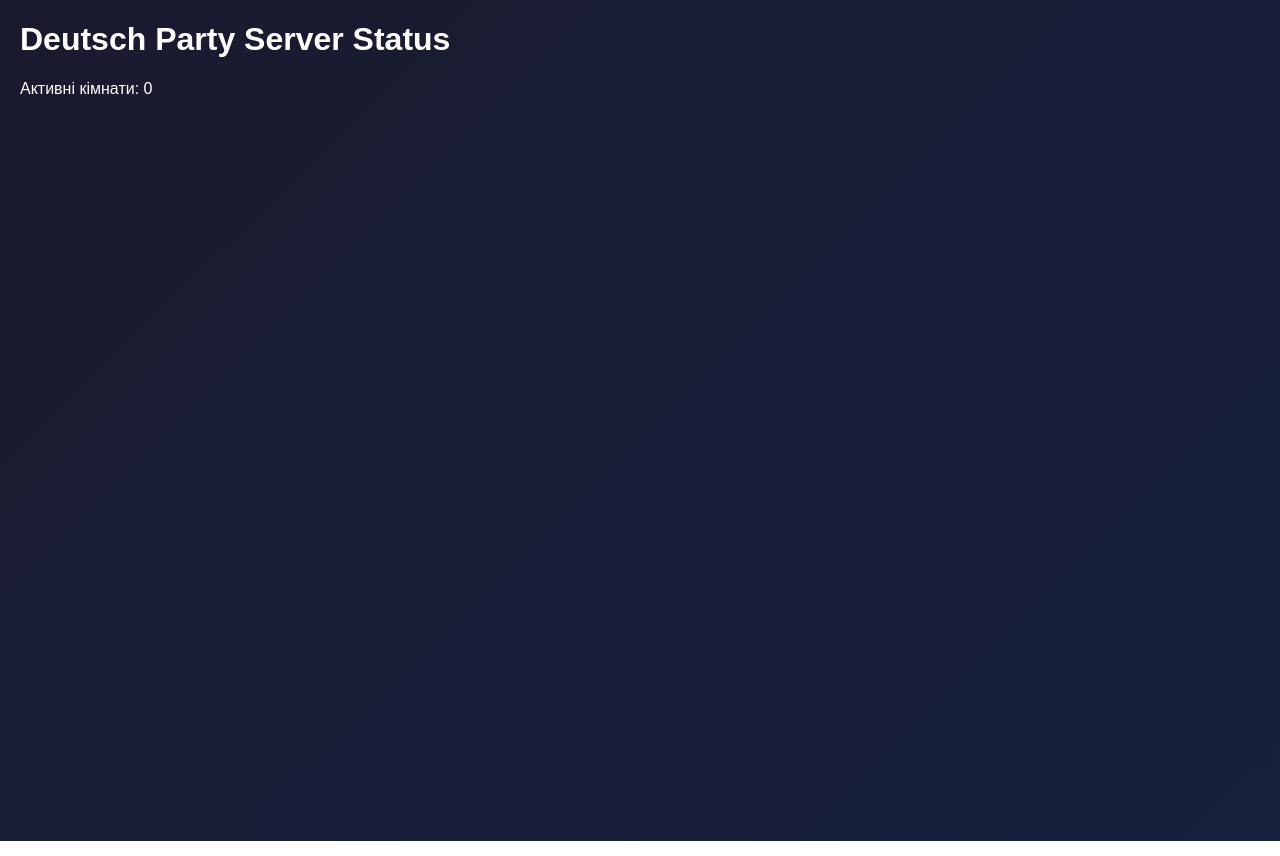
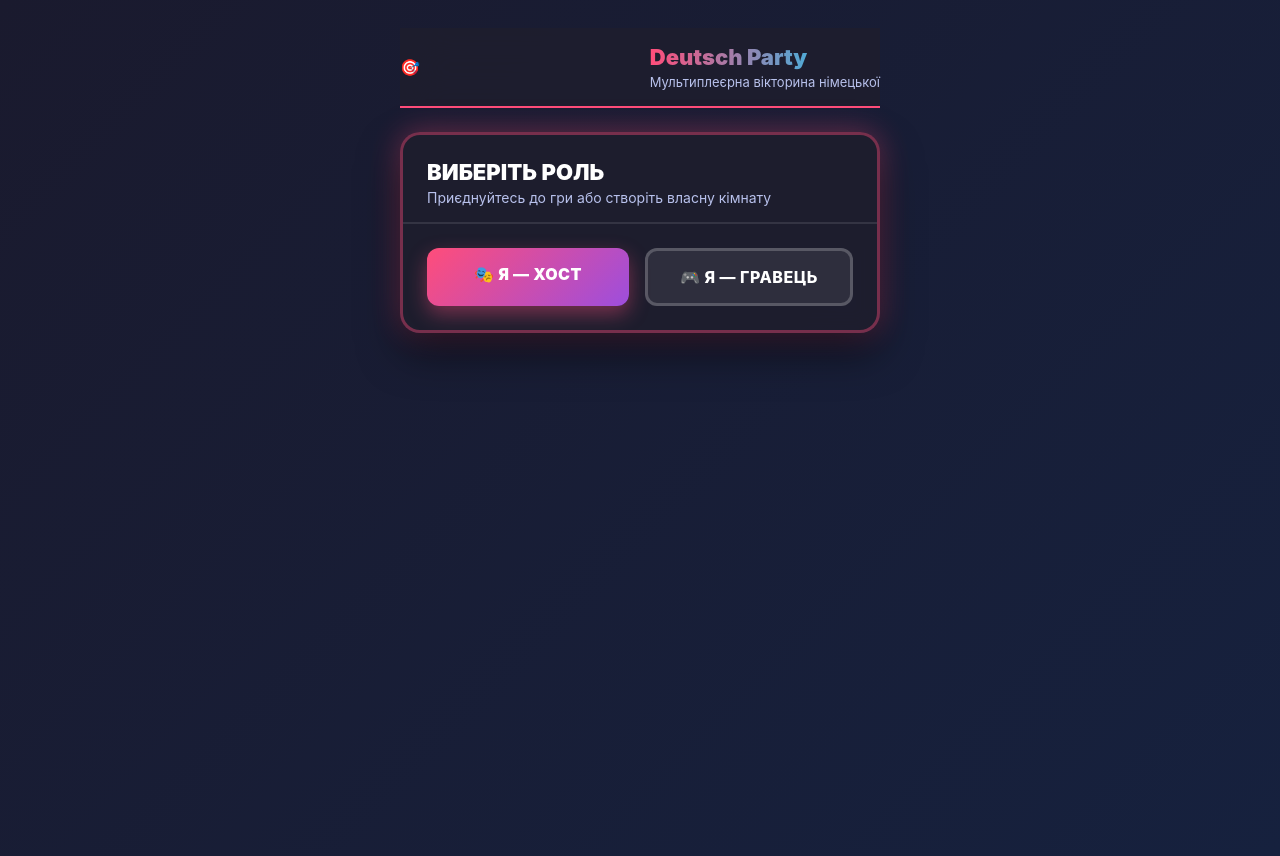
Before and after one commit to zhuravskayyar/deutsch-paty, a website: page public/index.html in a window 1280 px wide. Drawn offline with nearby package versions, Linux system fonts and the light colour scheme; no server answers.

Commit message:
Add landing page with role selection and /status route

```diff
--- a/public/index.html
+++ b/public/index.html
@@ -1,28 +1,36 @@
-<!doctype html>
-<html>
+<!DOCTYPE html>
+<html lang="uk">
 <head>
-  <title>Deutsch Party - Status</title>
-  <link rel="stylesheet" href="./styles.css" />
-  <style>
-    body { font-family: sans-serif; margin: 20px; }
-    .room { background: var(--card-bg); padding: 10px; margin: 10px 0; border-radius: 5px; border: 1px solid var(--card-border); }
-    .player { margin-left: 20px; }
-  </style>
+  <meta charset="UTF-8" />
+  <title>Deutsch Party</title>
+  <link rel="stylesheet" href="styles.css" />
 </head>
 <body>
-  <h1>Deutsch Party Server Status</h1>
-  <p>Активні кімнати: <span id="roomCount">0</span></p>
-  <div id="rooms"></div>
+  <div class="app">
+    <div class="shell">
+      <div class="topbar">
+        <div class="topbar-inner">
+          <div class="logo-gear">🎯</div>
+          <div class="brand">
+            <h1>Deutsch Party</h1>
+            <p>Мультиплеєрна вікторина німецької</p>
+          </div>
+        </div>
+      </div>
 
-  <script src="/socket.io/socket.io.js"></script>
-  <script>
-    const socket = io();
-
-    socket.on('connect', () => {
-      console.log('Підключено до сервера моніторингу');
-    });
-
-    // Це для адміністративних цілей - можна додати події для моніторингу
-  </script>
+      <div class="card">
+        <div class="card-header">
+          <div class="card-title">ВИБЕРІТЬ РОЛЬ</div>
+          <div class="card-sub">Приєднуйтесь до гри або створіть власну кімнату</div>
+        </div>
+        <div class="card-body">
+          <div class="btn-row" style="display: flex; gap: 16px; justify-content: center;">
+            <a href="/host.html" class="btn primary" style="flex: 1; text-align: center; text-decoration: none;">🎭 Я — Хост</a>
+            <a href="/player.html" class="btn" style="flex: 1; text-align: center; text-decoration: none;">🎮 Я — Гравець</a>
+          </div>
+        </div>
+      </div>
+    </div>
+  </div>
 </body>
 </html>
```
Also changed, not shown: server.js (+9 -0 lines).
